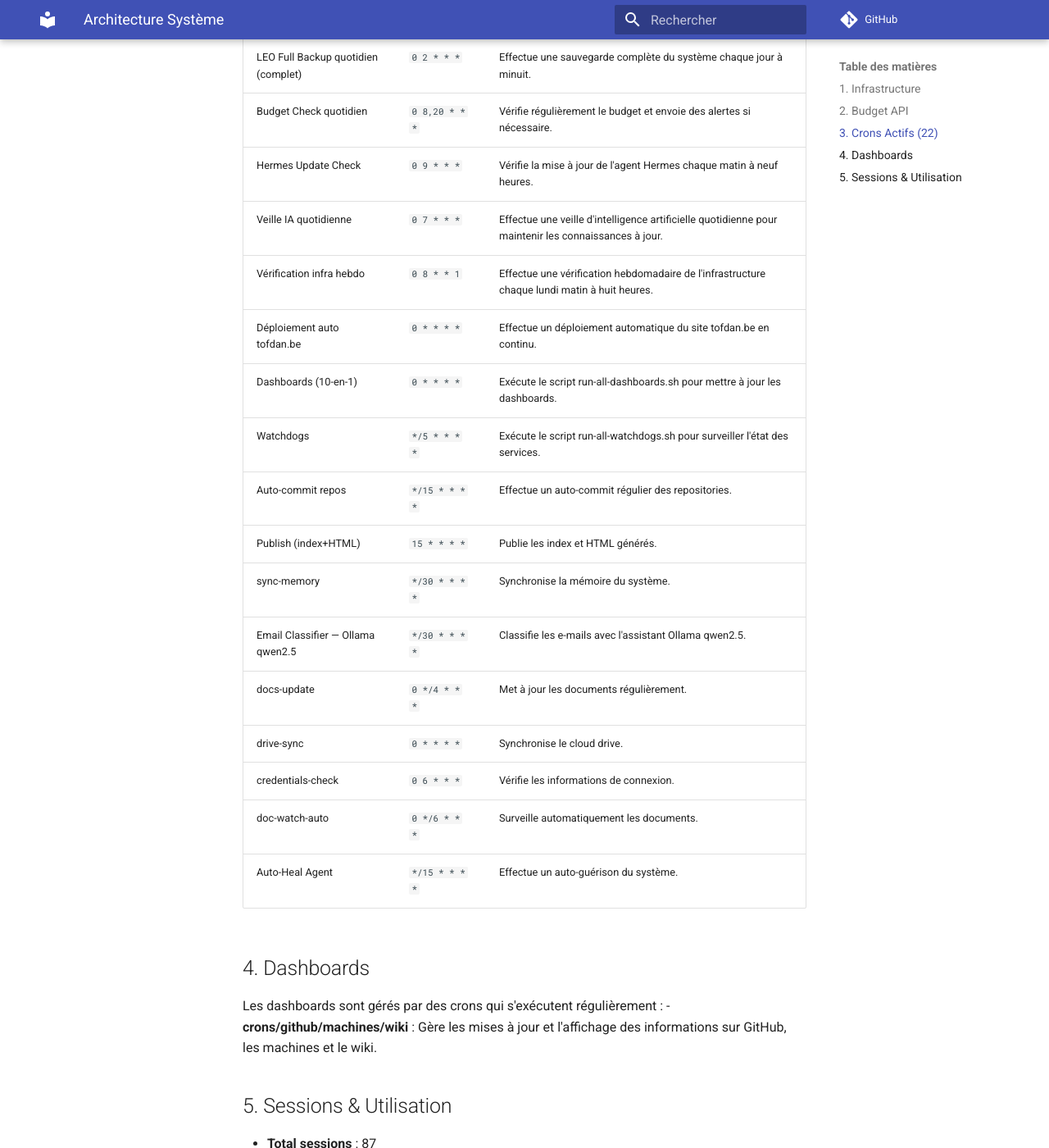
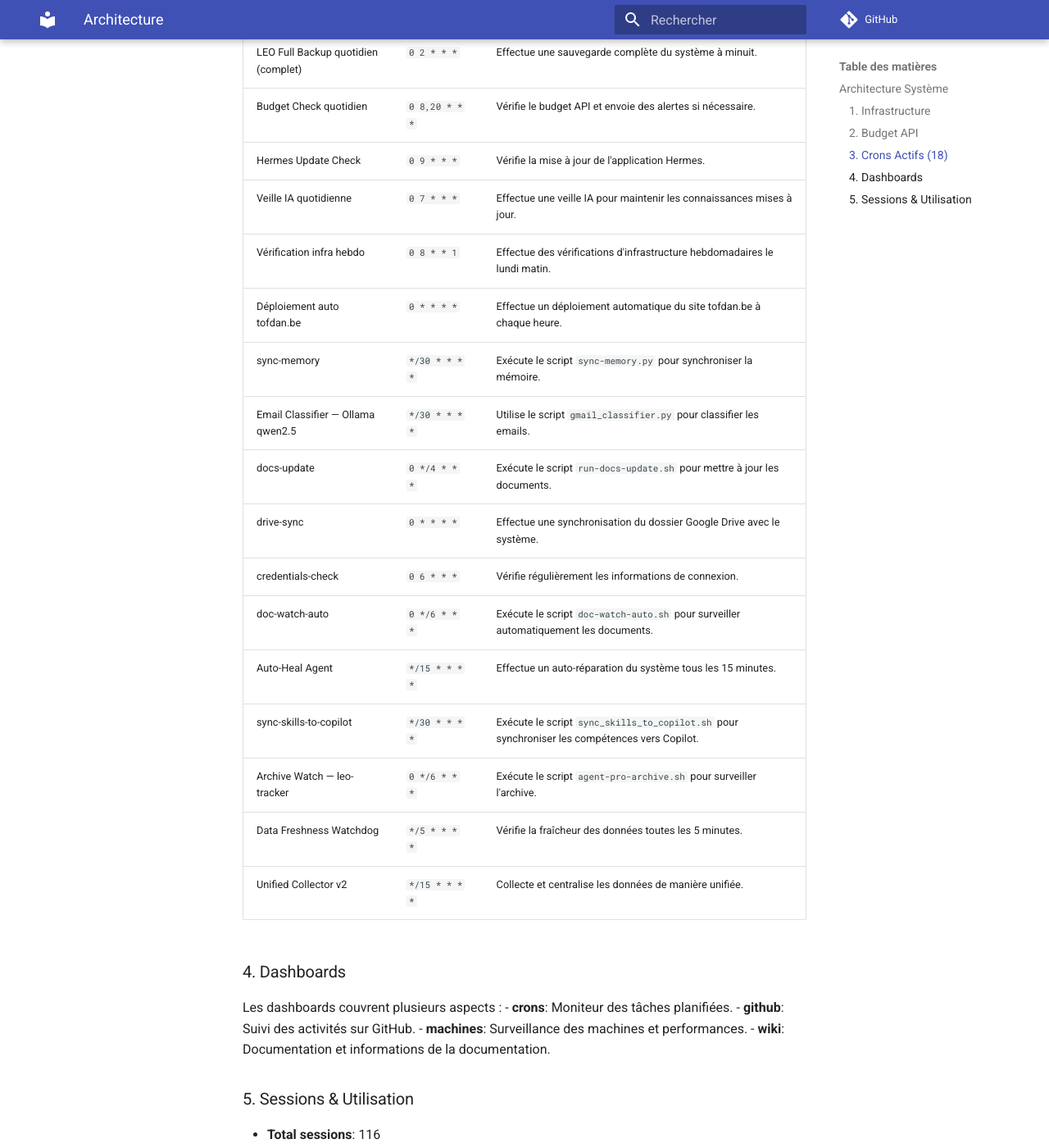
Before and after one commit to christophedanhier-hash/hermes-wiki, an MkDocs documentation site: the page built from docs/hermes/architecture.md, in a window 1280 px wide and 1400 px high, scrolled down 587 px. Shown: the whole window at 82% size. Built offline with MkDocs 1.6.1 and Material for MkDocs 9.7.7, drawn with Linux system fonts in a browser that asks for light colours; comment, search, counter and statistics services are not loaded; some of the changed text lies outside the part shown.

Commit message:
docs: mise à jour hebdomadaire du 01/07/2026

```diff
--- a/docs/hermes/architecture.md
+++ b/docs/hermes/architecture.md
@@ -1,43 +1,49 @@
-# Architecture Système
+## Architecture Système
 
-## 1. Infrastructure
-L'infrastructure de LEO est composée des éléments suivants :
-- **Host LEO** : i7-7700K avec 22GB de RAM.
-- **Container Debian 13 Python 3.13 DeepSeek V4 Flash**
-- **Chromebook Telegram**
-- **Ollama qwen2.5:7b**
+### 1. Infrastructure
+L'infrastructure de LEO est composée du suivant :
+- **Host LEO**: i7-7700K, 22GB RAM
+- **Containers**:
+  - Debian 13
+  - Python 3.13
+  - DeepSeek V4 Flash
+  - Telegram Chromebook
+  - Ollama qwen2.5:7b
 
-## 2. Budget API
-Le budget actuel pour les APIs est de $55.88, avec des seuils d'alerte à $30 et un stop à $10. Le routage est organisé comme suit : Ollama → Gemini → DeepSeek.
+### 2. Budget API
+Le budget API actuel est de $55.54, avec des seuils d'alerte à $30 et un seuil de stop à $10. Le routage est configuré comme suit : Ollama → Gemini → DeepSeek.
 
-## 3. Crons Actifs (22)
+### 3. Crons Actifs (18)
 | **Nom du Cron** | **Horaires** | **Description** |
-|-----------------|--------------|----------------|
-| LEO Full Backup quotidien (complet) | `0 2 * * *` | Effectue une sauvegarde complète du système chaque jour à minuit. |
-| Budget Check quotidien | `0 8,20 * * *` | Vérifie régulièrement le budget et envoie des alertes si nécessaire. |
-| Hermes Update Check | `0 9 * * *` | Vérifie la mise à jour de l'agent Hermes chaque matin à neuf heures. |
-| Veille IA quotidienne | `0 7 * * *` | Effectue une veille d'intelligence artificielle quotidienne pour maintenir les connaissances à jour. |
-| Vérification infra hebdo | `0 8 * * 1` | Effectue une vérification hebdomadaire de l'infrastructure chaque lundi matin à huit heures. |
-| Déploiement auto tofdan.be | `0 * * * *` | Effectue un déploiement automatique du site tofdan.be en continu. |
-| Dashboards (10-en-1) | `0 * * * *` | Exécute le script run-all-dashboards.sh pour mettre à jour les dashboards. |
-| Watchdogs | `*/5 * * * *` | Exécute le script run-all-watchdogs.sh pour surveiller l'état des services. |
-| Auto-commit repos | `*/15 * * * *` | Effectue un auto-commit régulier des repositories. |
-| Publish (index+HTML) | `15 * * * *` | Publie les index et HTML générés. |
-| sync-memory | `*/30 * * * *` | Synchronise la mémoire du système. |
-| Email Classifier — Ollama qwen2.5 | `*/30 * * * *` | Classifie les e-mails avec l'assistant Ollama qwen2.5. |
-| docs-update | `0 */4 * * *` | Met à jour les documents régulièrement. |
-| drive-sync | `0 * * * *` | Synchronise le cloud drive. |
-| credentials-check | `0 6 * * *` | Vérifie les informations de connexion. |
-| doc-watch-auto | `0 */6 * * *` | Surveille automatiquement les documents. |
-| Auto-Heal Agent | `*/15 * * * *` | Effectue un auto-guérison du système.
+| --- | --- | --- |
+| LEO Full Backup quotidien (complet) | `0 2 * * *` | Effectue une sauvegarde complète du système à minuit. |
+| Budget Check quotidien | `0 8,20 * * *` | Vérifie le budget API et envoie des alertes si nécessaire. |
+| Hermes Update Check | `0 9 * * *` | Vérifie la mise à jour de l'application Hermes. |
+| Veille IA quotidienne | `0 7 * * *` | Effectue une veille IA pour maintenir les connaissances mises à jour. |
+| Vérification infra hebdo | `0 8 * * 1` | Effectue des vérifications d'infrastructure hebdomadaires le lundi matin. |
+| Déploiement auto tofdan.be | `0 * * * *` | Effectue un déploiement automatique du site tofdan.be à chaque heure. |
+| sync-memory | `*/30 * * * *` | Exécute le script `sync-memory.py` pour synchroniser la mémoire. |
+| Email Classifier — Ollama qwen2.5 | `*/30 * * * *` | Utilise le script `gmail_classifier.py` pour classifier les emails. |
+| docs-update | `0 */4 * * *` | Exécute le script `run-docs-update.sh` pour mettre à jour les documents. |
+| drive-sync | `0 * * * *` | Effectue une synchronisation du dossier Google Drive avec le système. |
+| credentials-check | `0 6 * * *` | Vérifie régulièrement les informations de connexion. |
+| doc-watch-auto | `0 */6 * * *` | Exécute le script `doc-watch-auto.sh` pour surveiller automatiquement les documents. |
+| Auto-Heal Agent | `*/15 * * * *` | Effectue un auto-réparation du système tous les 15 minutes. |
+| sync-skills-to-copilot | `*/30 * * * *` | Exécute le script `sync_skills_to_copilot.sh` pour synchroniser les compétences vers Copilot. |
+| Archive Watch — leo-tracker | `0 */6 * * *` | Exécute le script `agent-pro-archive.sh` pour surveiller l'archive. |
+| Data Freshness Watchdog | `*/5 * * * *` | Vérifie la fraîcheur des données toutes les 5 minutes. |
+| Unified Collector v2 | `*/15 * * * *` | Collecte et centralise les données de manière unifiée.
 
-## 4. Dashboards
-Les dashboards sont gérés par des crons qui s'exécutent régulièrement :
-- **crons/github/machines/wiki** : Gère les mises à jour et l'affichage des informations sur GitHub, les machines et le wiki.
+### 4. Dashboards
+Les dashboards couvrent plusieurs aspects :
+- **crons**: Moniteur des tâches planifiées.
+- **github**: Suivi des activités sur GitHub.
+- **machines**: Surveillance des machines et performances.
+- **wiki**: Documentation et informations de la documentation.
 
-## 5. Sessions & Utilisation
-- **Total sessions** : 87
-- **Total messages** : 4798
-- **Telegram** : 5 sessions
+### 5. Sessions & Utilisation
+- **Total sessions**: 116
+- **Total messages**: 5413
+- **Sessions Telegram**: 5
 
-La taille de la base de données est actuellement de 35.4 MB.
+La base de données a une taille totale de 39,8 MB.
```
Also changed, not shown: docs/hermes/changelog.md (+8 -11 lines).
